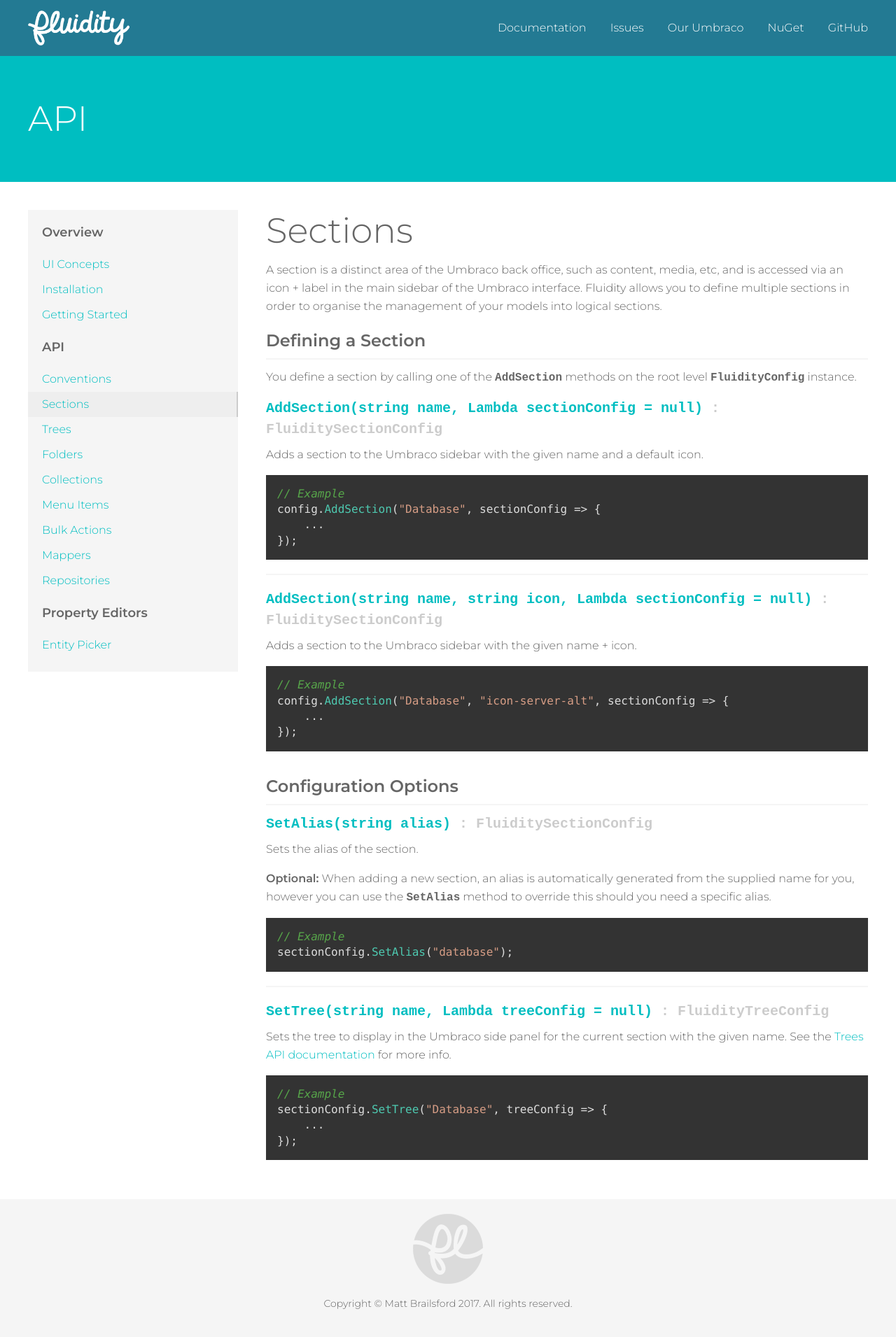
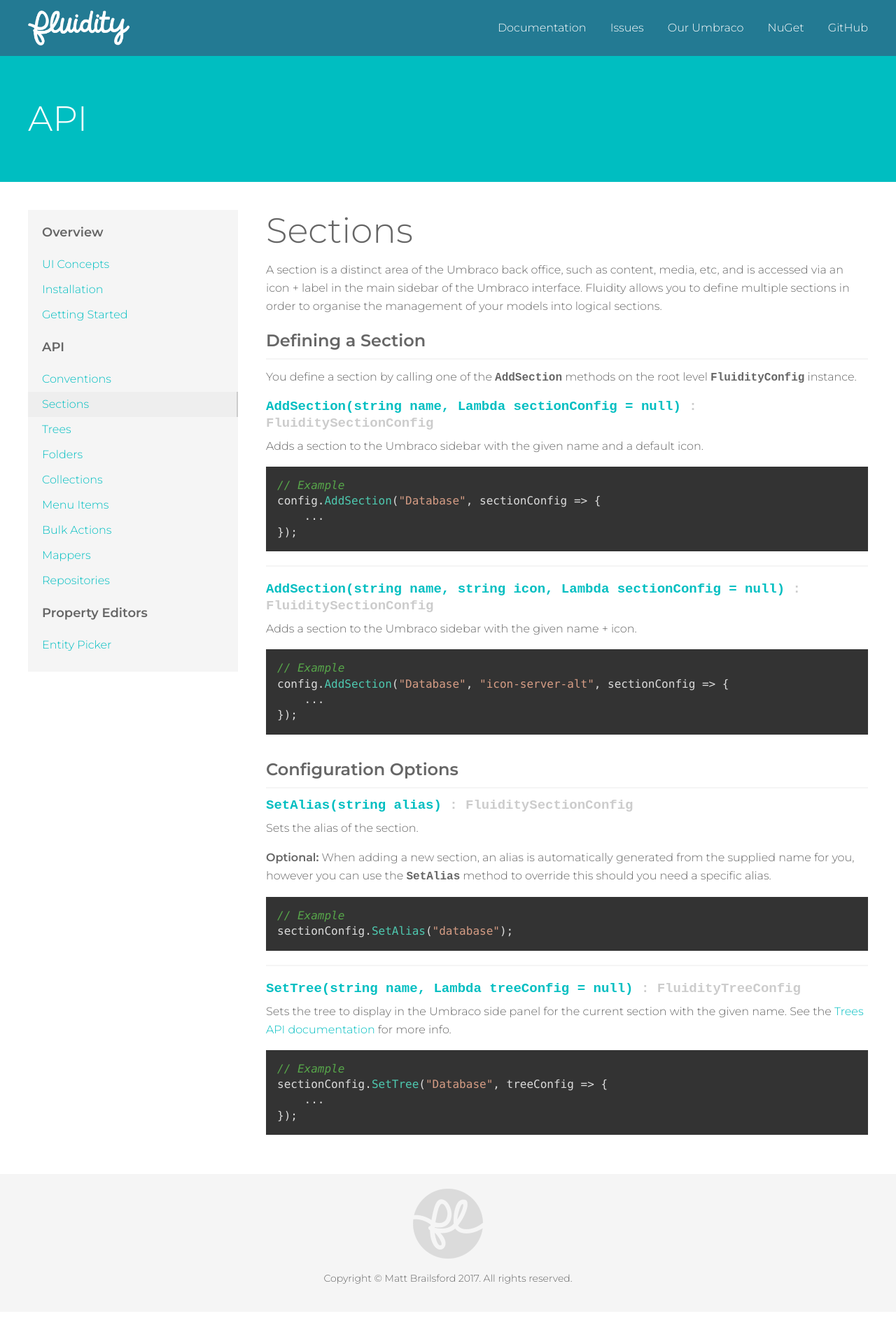
Before and after one commit to mattbrailsford/umbraco-fluidity, a Jekyll site: the page built from docs/_pages/02-api-01-sections.md, in a window 1280 px wide. Shown: the whole page at 70% size. Built offline with Jekyll 4.4.1, drawn with Linux system fonts in a browser that asks for light colours; after the commit the page ends 1875 px from its top, so only the background shows below that.

Commit message:
Tweaked h4 styles a little

```diff
--- a/docs/css/styles.css
+++ b/docs/css/styles.css
@@ -53,8 +53,8 @@
 
 h4 {
     color: #00bec1;
-    font-size: 20px;
-    line-height: 30px;
+    font-size: 19px;
+    line-height: 24px;
     font-weight: 600;
 }
 
```
